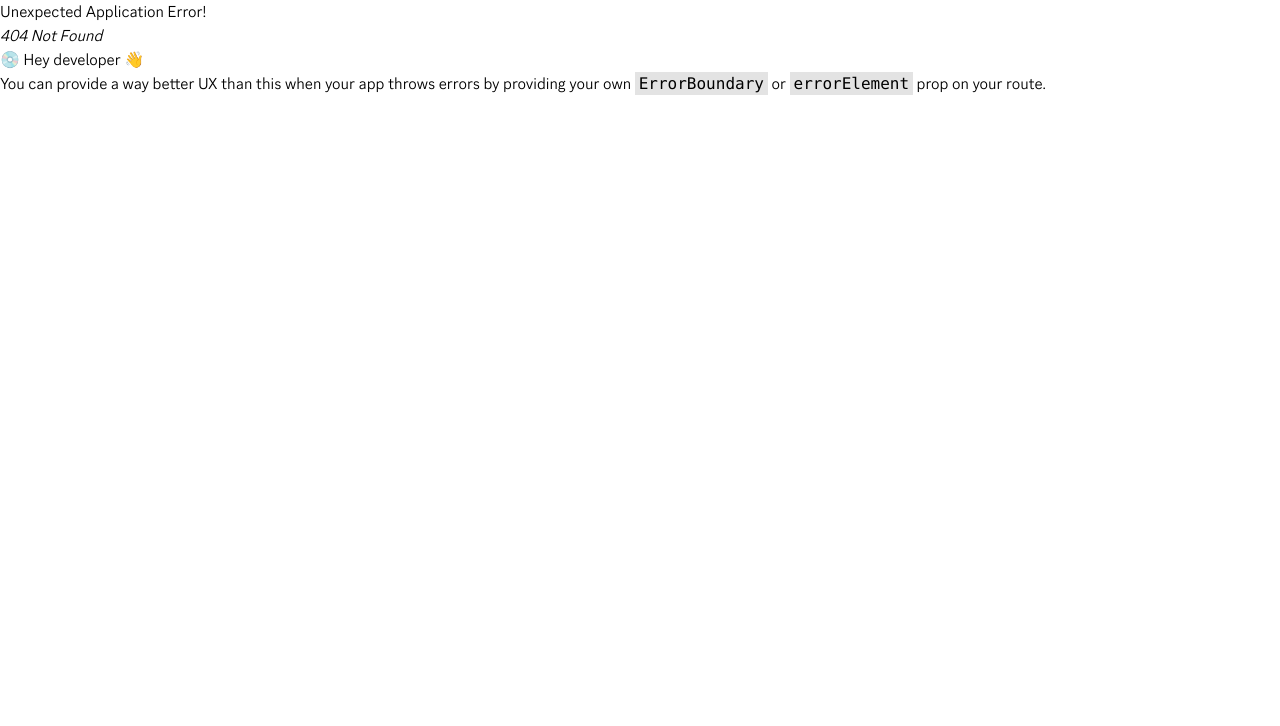
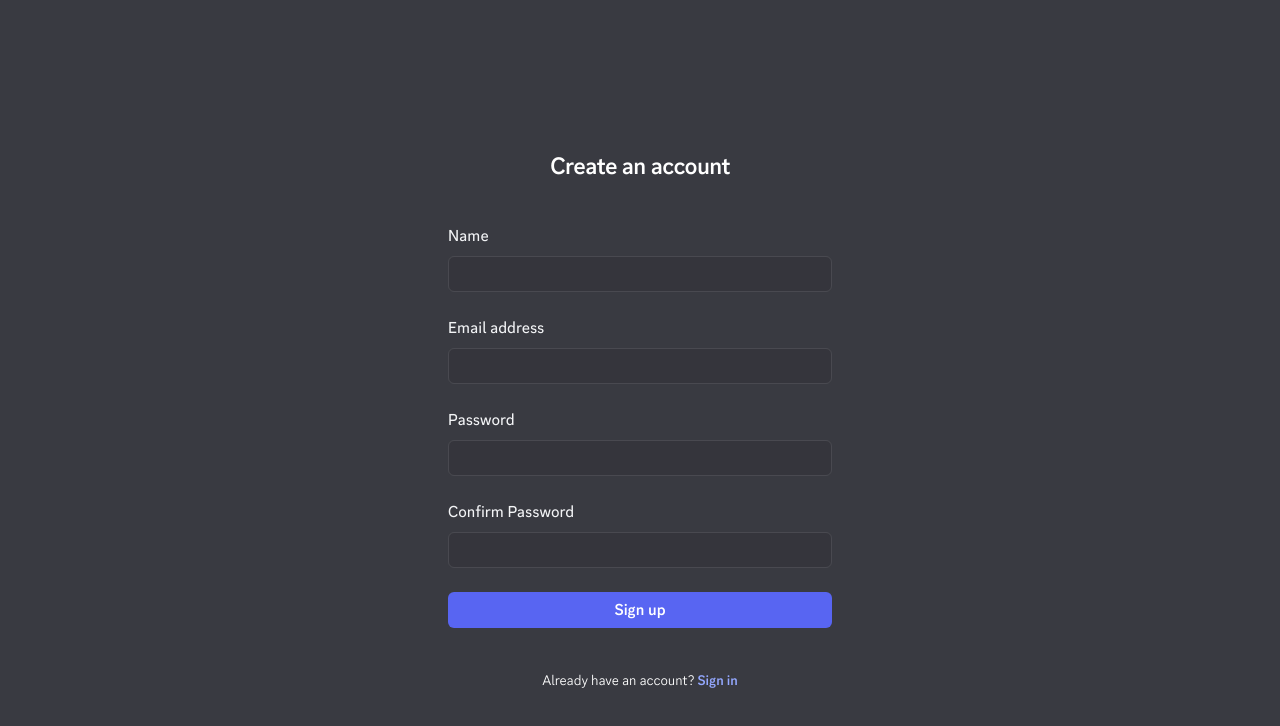
Before and after one commit to LazyEllis/messaging-app, a React (Vite) app: page /sign-up in a window 1280 px wide. Before the commit this address had no page. Shown: the top 726 px of the page. Built offline with nearby package versions, Linux system fonts and the light colour scheme; no server answers.

Commit message:
Add authentication pages

```diff
--- a/index.html
+++ b/index.html
@@ -1,12 +1,12 @@
 <!doctype html>
-<html lang="en">
+<html lang="en" class="h-full bg-[#1a1a1e] scheme-dark">
   <head>
     <meta charset="UTF-8" />
     <meta name="viewport" content="width=device-width, initial-scale=1.0" />
     <title>Messaging App</title>
   </head>
-  <body>
-    <div id="root"></div>
+  <body class="h-full">
+    <div id="root" class="h-full"></div>
     <script type="module" src="/src/main.jsx"></script>
   </body>
 </html>
--- /dev/null
+++ b/src/components/ErrorAlert.jsx
@@ -0,0 +1,33 @@
+import { XCircleIcon } from "@heroicons/react/24/solid";
+
+const ErrorAlert = ({ error }) => (
+  <div className="rounded-md bg-red-500/15 p-4 outline-1 outline-red-500/25">
+    <div className="flex">
+      <div className="shrink-0">
+        <XCircleIcon aria-hidden="true" className="size-5 text-red-400" />
+      </div>
+      <div className="ml-3">
+        {Array.isArray(error) ? (
+          <>
+            <p className="text-sm font-medium text-red-200">
+              {error.length === 1
+                ? "There was an error with your submission"
+                : `There were ${error.length} errors with your submission`}
+            </p>
+            <div className="mt-2 text-sm text-red-200">
+              <ul className="list-disc space-y-1 pl-5" role="list">
+                {error.map((errorItem, index) => (
+                  <li key={index}>{errorItem.msg}</li>
+                ))}
+              </ul>
+            </div>
+          </>
+        ) : (
+          <p className="text-sm font-medium text-red-200">{error.message}</p>
+        )}
+      </div>
+    </div>
+  </div>
+);
+
+export default ErrorAlert;
--- /dev/null
+++ b/src/components/Input.jsx
@@ -0,0 +1,20 @@
+const Input = ({ id, label, type, required, value, onChange }) => (
+  <div>
+    <label htmlFor={id} className="block text-base font-medium text-gray-100">
+      {label}
+    </label>
+    <div className="mt-2">
+      <input
+        id={id}
+        name={id}
+        type={type}
+        required={required}
+        value={value}
+        onChange={onChange}
+        className="focus:outline-blurple-500 block w-full rounded-md bg-black/8 px-3 py-1.5 text-base text-white outline-1 -outline-offset-1 outline-white/10 placeholder:text-gray-500 focus:outline-2 focus:-outline-offset-2"
+      />
+    </div>
+  </div>
+);
+
+export default Input;
--- /dev/null
+++ b/src/components/LoadingIcon.jsx
@@ -0,0 +1,24 @@
+const LoadingIcon = () => (
+  <svg
+    className="mr-3 -ml-1 size-5 animate-spin text-white"
+    xmlns="http://www.w3.org/2000/svg"
+    fill="none"
+    viewBox="0 0 24 24"
+  >
+    <circle
+      className="opacity-25"
+      cx="12"
+      cy="12"
+      r="10"
+      stroke="currentColor"
+      strokeWidth="4"
+    ></circle>
+    <path
+      className="opacity-75"
+      fill="currentColor"
+      d="M4 12a8 8 0 018-8V0C5.373 0 0 5.373 0 12h4zm2 5.291A7.962 7.962 0 014 12H0c0 3.042 1.135 5.824 3 7.938l3-2.647z"
+    ></path>
+  </svg>
+);
+
+export default LoadingIcon;
--- /dev/null
+++ b/src/hooks/useAuth.jsx
@@ -0,0 +1,26 @@
+import { useSyncExternalStore } from "react";
+
+const subscribe = (listener) => {
+  window.addEventListener("storage", listener);
+  return () => window.removeEventListener("storage", listener);
+};
+
+const getSnapshot = () => localStorage.getItem("token");
+
+const setToken = (newValue) => {
+  newValue
+    ? localStorage.setItem("token", newValue)
+    : localStorage.removeItem("token");
+
+  window.dispatchEvent(new StorageEvent("storage", { key: "token", newValue }));
+};
+
+export const useAuth = () => {
+  const token = useSyncExternalStore(subscribe, getSnapshot);
+
+  const login = (token) => setToken(token);
+
+  const logout = () => setToken(null);
+
+  return { isAuth: !!token, login, logout };
+};
--- a/src/index.css
+++ b/src/index.css
@@ -34,4 +34,7 @@
 
 @theme {
   --font-sans: "gg sans", sans-serif;
+  --color-blurple-400: #94a8ff;
+  --color-blurple-500: #5865f2;
+  --color-blurple-600: #4452bb;
 }
--- /dev/null
+++ b/src/lib/api.js
@@ -0,0 +1,39 @@
+const baseURL = import.meta.env.VITE_API_URL || "http://localhost:3000";
+
+const request = async (endpoint, options = {}) => {
+  const url = `${baseURL}${endpoint}`;
+  const headers = {
+    "Content-Type": "application/json",
+    ...options.headers,
+  };
+
+  const token = localStorage.getItem("token");
+  if (token) {
+    headers.Authorization = `Bearer ${token}`;
+  }
+
+  const config = {
+    ...options,
+    headers,
+  };
+
+  const response = await fetch(url, config);
+
+  if (response.status === 204) {
+    return null;
+  }
+
+  const data = await response.json();
+
+  if (!response.ok) {
+    throw data.errors || new Error(data.message);
+  }
+
+  return data;
+};
+
+export const generateToken = (credentials) =>
+  request("/auth/token", { method: "POST", body: JSON.stringify(credentials) });
+
+export const createUser = (userData) =>
+  request("/users", { method: "POST", body: JSON.stringify(userData) });
--- /dev/null
+++ b/src/routes/Auth.jsx
@@ -0,0 +1,113 @@
+import { useState } from "react";
+import { Link, useNavigate } from "react-router";
+import { useMutation } from "@tanstack/react-query";
+import { useAuth } from "../hooks/useAuth";
+import { createUser, generateToken } from "../lib/api";
+import Input from "../components/Input";
+import LoadingIcon from "../components/LoadingIcon";
+import ErrorAlert from "../components/ErrorAlert";
+
+const signInFields = [
+  { id: "email", label: "Email address", type: "email", required: true },
+  { id: "password", label: "Password", type: "password", required: true },
+];
+
+const signUpFields = [
+  { id: "name", label: "Name", type: "text", required: true },
+  ...signInFields,
+  {
+    id: "passwordConfirmation",
+    label: "Confirm Password",
+    type: "password",
+    required: true,
+  },
+];
+
+const initialSignInData = { email: "", password: "" };
+
+const initialSignUpData = {
+  name: "",
+  ...initialSignInData,
+  passwordConfirmation: "",
+};
+
+const getActionText = (isSignUp, isPending) => {
+  if (isPending) {
+    return isSignUp ? "Signing up..." : "Signing in...";
+  }
+
+  return isSignUp ? "Sign up" : "Sign in";
+};
+
+const Auth = ({ isSignUp }) => {
+  const [formData, setFormData] = useState(
+    isSignUp ? initialSignUpData : initialSignInData,
+  );
+
+  const navigate = useNavigate();
+  const { login } = useAuth();
+
+  const { mutate, error, isPending } = useMutation({
+    mutationFn: isSignUp ? createUser : generateToken,
+    onSuccess: (data) => {
+      login(data.token);
+      navigate("/");
+    },
+  });
+
+  const fields = isSignUp ? signUpFields : signInFields;
+
+  const handleChange = (e) => {
+    setFormData({ ...formData, [e.target.name]: e.target.value });
+  };
+
+  const handleSubmit = async (e) => {
+    e.preventDefault();
+    mutate(formData);
+  };
+
+  return (
+    <main className="flex min-h-full flex-col justify-center bg-[#393a41] px-6 py-12 lg:px-8">
+      <div className="sm:mx-auto sm:w-full sm:max-w-sm">
+        <h1 className="mt-10 text-center text-2xl/9 font-semibold tracking-tight text-white">
+          {isSignUp ? "Create an account" : "Welcome back!"}
+        </h1>
+      </div>
+      <div className="mt-10 sm:mx-auto sm:w-full sm:max-w-sm">
+        <form onSubmit={handleSubmit} className="space-y-6">
+          {error && <ErrorAlert error={error} />}
+
+          {fields.map((field) => (
+            <Input
+              key={field.id}
+              value={formData[field.id]}
+              onChange={handleChange}
+              {...field}
+            />
+          ))}
+
+          <div>
+            <button
+              type="submit"
+              className="bg-blurple-500 focus-visible:outline-blurple-500 hover:bg-blurple-600 flex w-full cursor-pointer justify-center rounded-md px-3.5 py-1.5 text-base font-semibold text-white focus-visible:outline-2 focus-visible:outline-offset-2"
+            >
+              {isPending && <LoadingIcon />}{" "}
+              {getActionText(isSignUp, isPending)}
+            </button>
+          </div>
+        </form>
+        <p className="mt-10 text-center text-sm/6 text-white">
+          {isSignUp ? "Already have an account?" : "Need an account?"}{" "}
+          <Link
+            to={isSignUp ? "/sign-in" : "/sign-up"}
+            className="text-blurple-400 font-semibold hover:underline"
+          >
+            {isSignUp ? "Sign in" : "Sign up"}
+          </Link>
+        </p>
+      </div>
+    </main>
+  );
+};
+
+export default Auth;
--- a/src/routes/Home.jsx
+++ /dev/null
@@ -1,3 +0,0 @@
-const Home = () => <div>Hello, World!</div>;
-
-export default Home;
```
Also changed, not shown: src/routes.jsx (+7 -3 lines).
